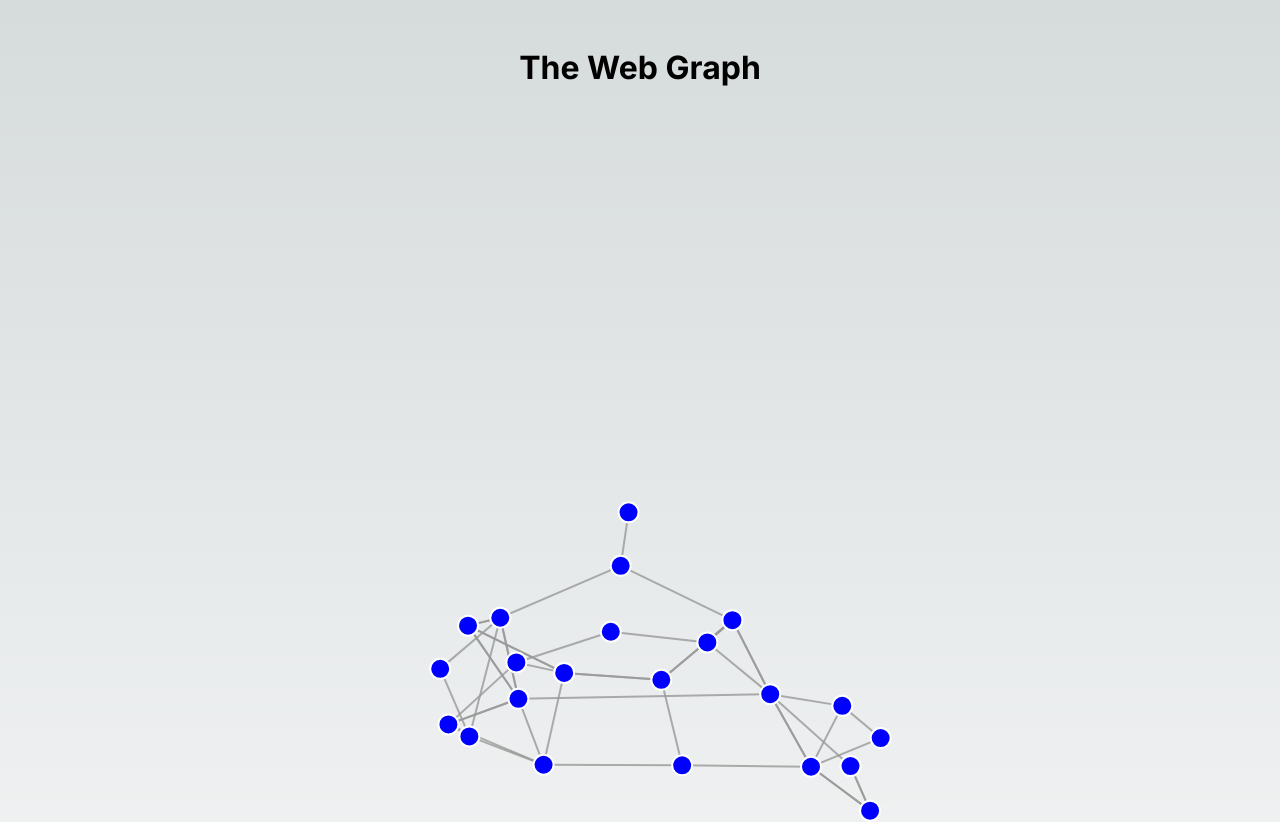
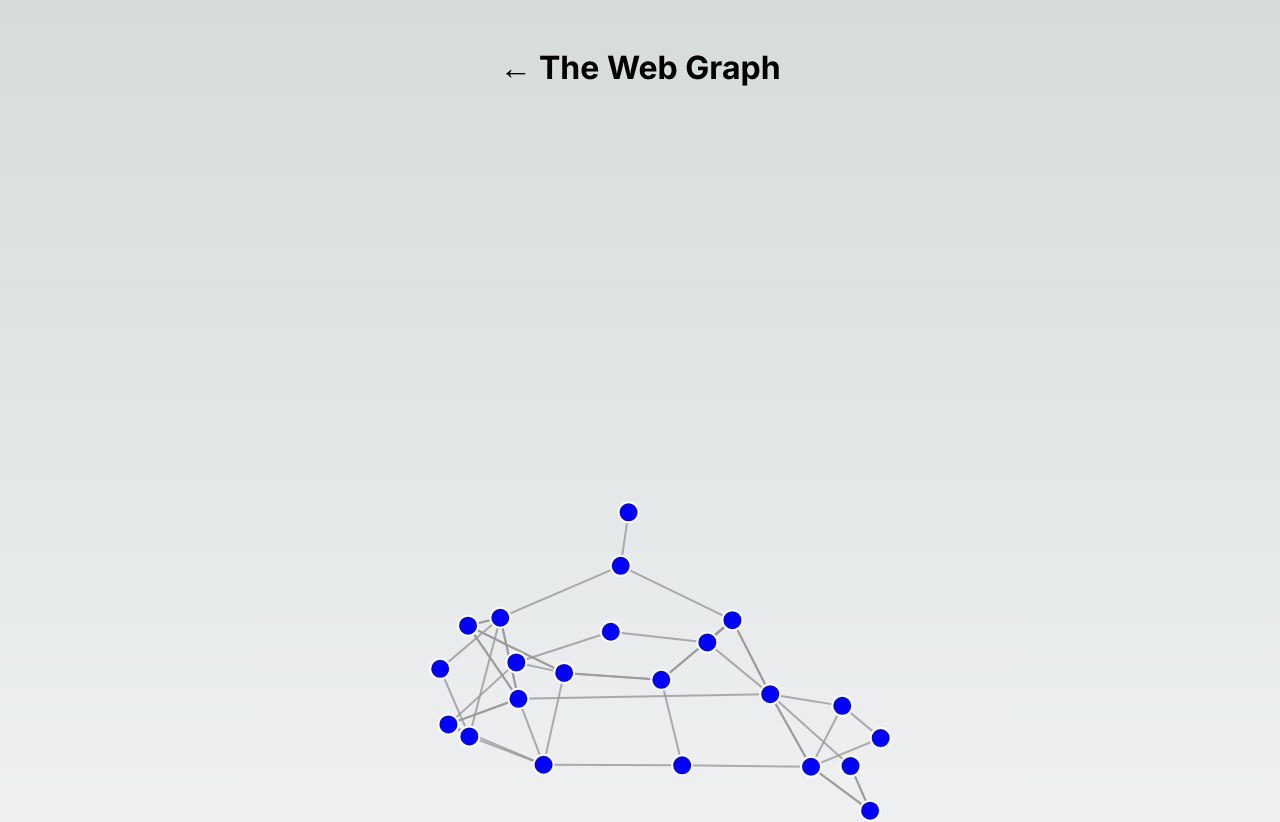
Before and after one commit to JoseGomez14/page-rank, a Next.js app: page /webg in a window 1280 px wide. Shown: the top 822 px of the page. Built offline with nearby package versions, Linux system fonts and the light colour scheme.

Commit message:
Add back link

```diff
--- a/src/pages/webg/index.js
+++ b/src/pages/webg/index.js
@@ -1,14 +1,20 @@
-import styles from '@/styles/Home.module.css'
-import Graph from '@/components/Graph';
-import { Inter } from 'next/font/google';
+import styles from "@/styles/Home.module.css";
+import Graph from "@/components/Graph";
+import { Inter } from "next/font/google";
+import Link from "next/link";
 
 const inter = Inter({ subsets: ["latin"] });
 
 function webg() {
-  return <main className={styles.main} style={{ padding: '3rem 1rem'}}>
-    <h1 className={inter.className} style={{ marginBottom: '2rem'}}>The Web Graph</h1>
-    <Graph />
-  </main>;
+  return (
+    <main className={styles.main} style={{ padding: "3rem 1rem" }}>
+      <h1 className={inter.className} style={{ marginBottom: "2rem" }}>
+        <Link href="/">&larr; </Link>
+        The Web Graph
+      </h1>
+      <Graph />
+    </main>
+  );
 }
 
 export default webg;
```
